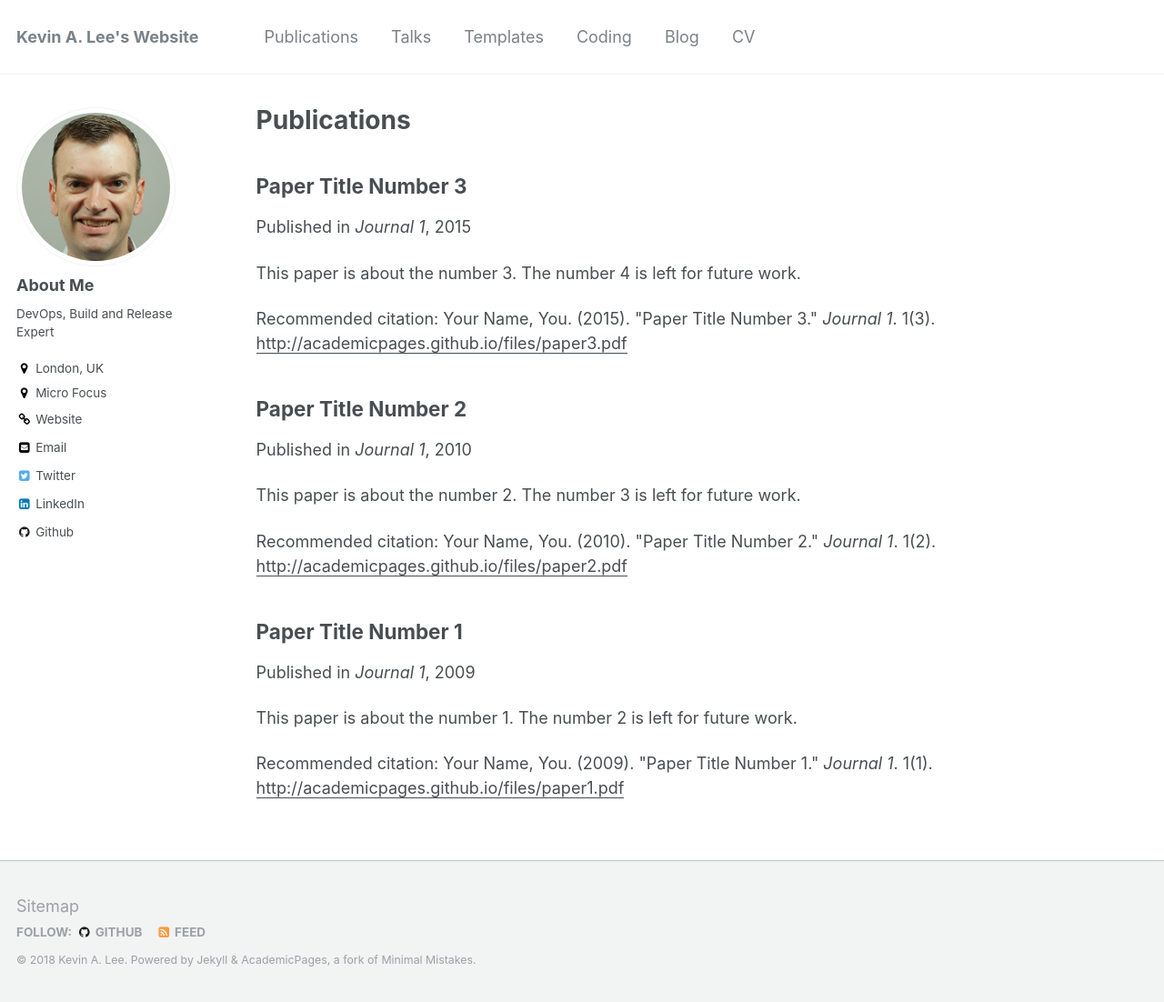
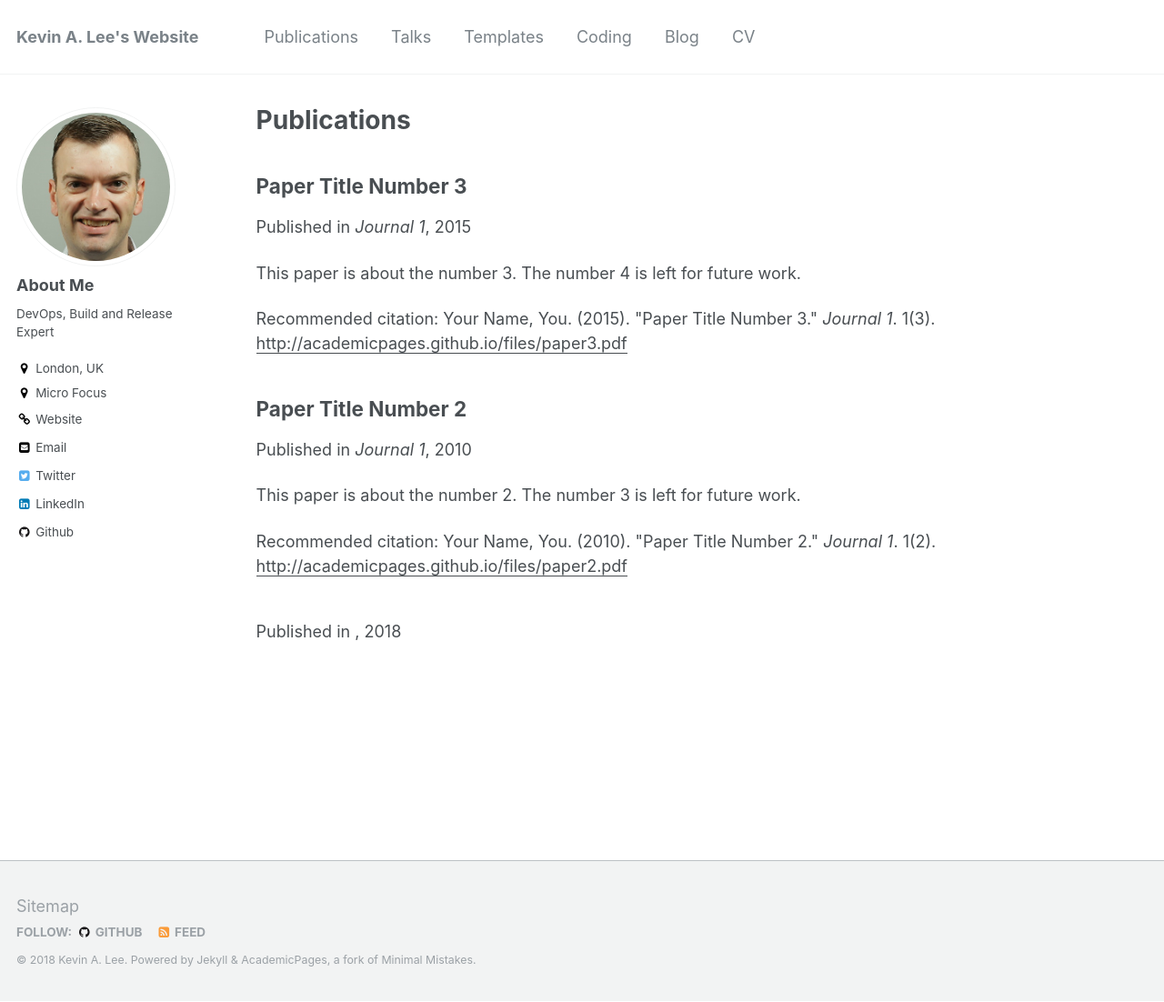
Before and after one commit to kadraman/akevinlee.github.io, a Jekyll site: the page built from _pages/publications.md, in a window 1280 px wide and 1102 px high. Shown: the whole window at 91% size. Built offline with Jekyll 4.4.1, drawn with Linux system fonts in a browser that asks for light colours.

Commit message:
Working on Publications

```diff
--- a/_publications/2009-10-01-paper-title-number-1.md
+++ /dev/null
@@ -1,15 +0,0 @@
----
-title: "Paper Title Number 1"
-collection: publications
-permalink: /publication/2009-10-01-paper-title-number-1
-excerpt: 'This paper is about the number 1. The number 2 is left for future work.'
-date: 2009-10-01
-venue: 'Journal 1'
-paperurl: 'http://academicpages.github.io/files/paper1.pdf'
-citation: 'Your Name, You. (2009). &quot;Paper Title Number 1.&quot; <i>Journal 1</i>. 1(1).'
----
-This paper is about the number 1. The number 2 is left for future work.
-
-[Download paper here](http://academicpages.github.io/files/paper1.pdf)
-
-Recommended citation: Your Name, You. (2009). "Paper Title Number 1." <i>Journal 1</i>. 1(1).
```
Also changed, not shown: _pages/cv.md (+2 -1 lines), _publications/2006-06-01-paper-title-number-1.md (added, +16 -0 lines).
